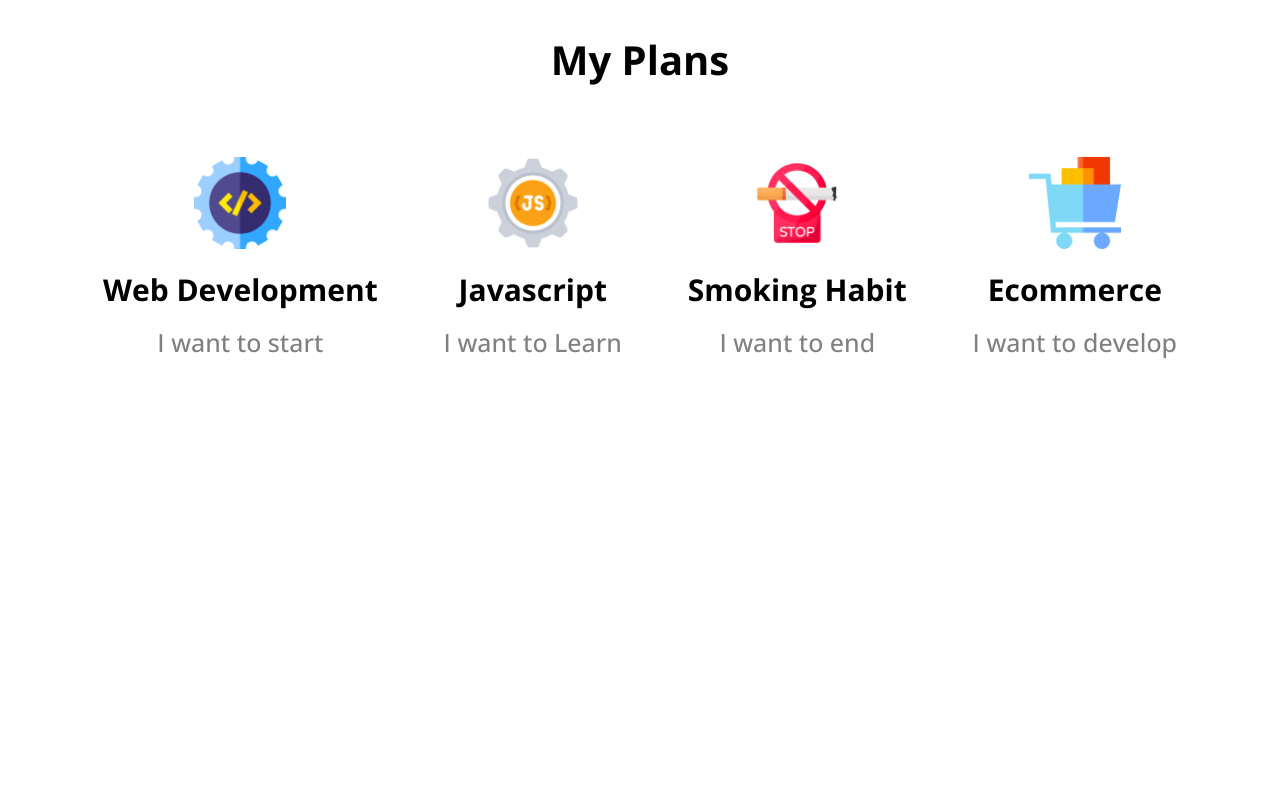
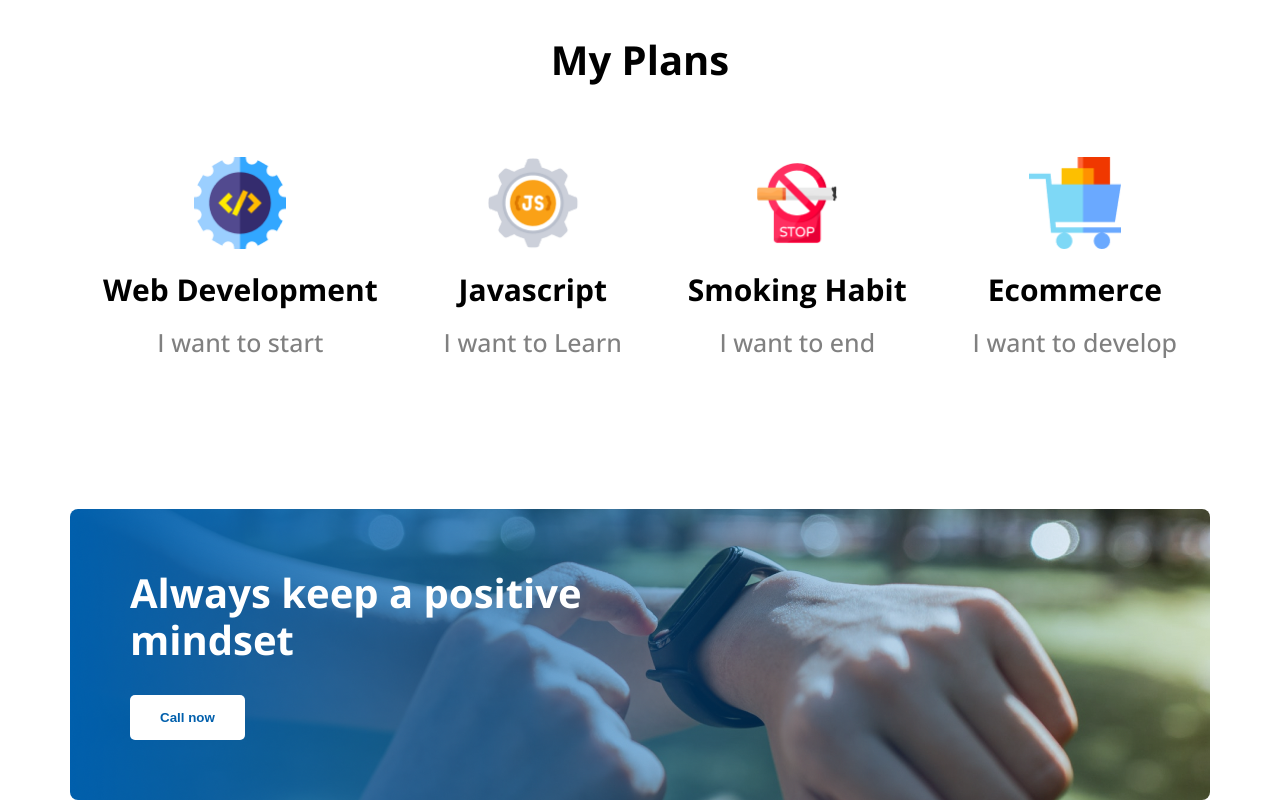
Before and after one commit to itznur07/new-thinks, a plain HTML site: page index.html in a window 1280 px wide. Shown: the part 1728-2528 px from the top of the page. Before the commit the page ends 2107 px from the top, so only its background shows below. Drawn offline with nearby package versions, Linux system fonts and the light colour scheme.

Commit message:
Positive mindset section done

```diff
--- a/index.html
+++ b/index.html
@@ -120,5 +120,17 @@
     </section>
 
     <!-- My Plan section end -->
+
+    <!-- Positive mindset section start  -->
+    <section class="container positive">
+      <div class="positive_content">
+        <h1>
+          Always keep a positive <br />
+          mindset
+        </h1>
+        <button>Call now</button>
+      </div>
+    </section>
+    <!-- Positive mindset section end   -->
   </body>
 </html>
--- a/style/style.css
+++ b/style/style.css
@@ -117,3 +117,33 @@ body {
   margin-top: 15px;
 }
 /* My plan section desing */
+
+/* Positive mindset section design */
+.positive {
+  border-radius: 8px;
+  background-image: url(../images/gradient1.png), url(../images/watch.png);
+  background-repeat: no-repeat;
+  background-position: center;
+}
+.positive_content {
+  margin-top: 130px;
+  padding: 60px;
+}
+.positive_content h1 {
+  font-size: 40px;
+  color: white;
+  font-weight: 700;
+  line-height: 47px;
+}
+.positive_content button {
+  margin-top: 24px;
+  color: #005fac;
+  border: none;
+  outline: none;
+  border-radius: 5px;
+  background-color: white;
+  padding: 15px 30px;
+  margin-top: 32px;
+  font-weight: bold;
+}
+/* Positive mindset section design */
```
